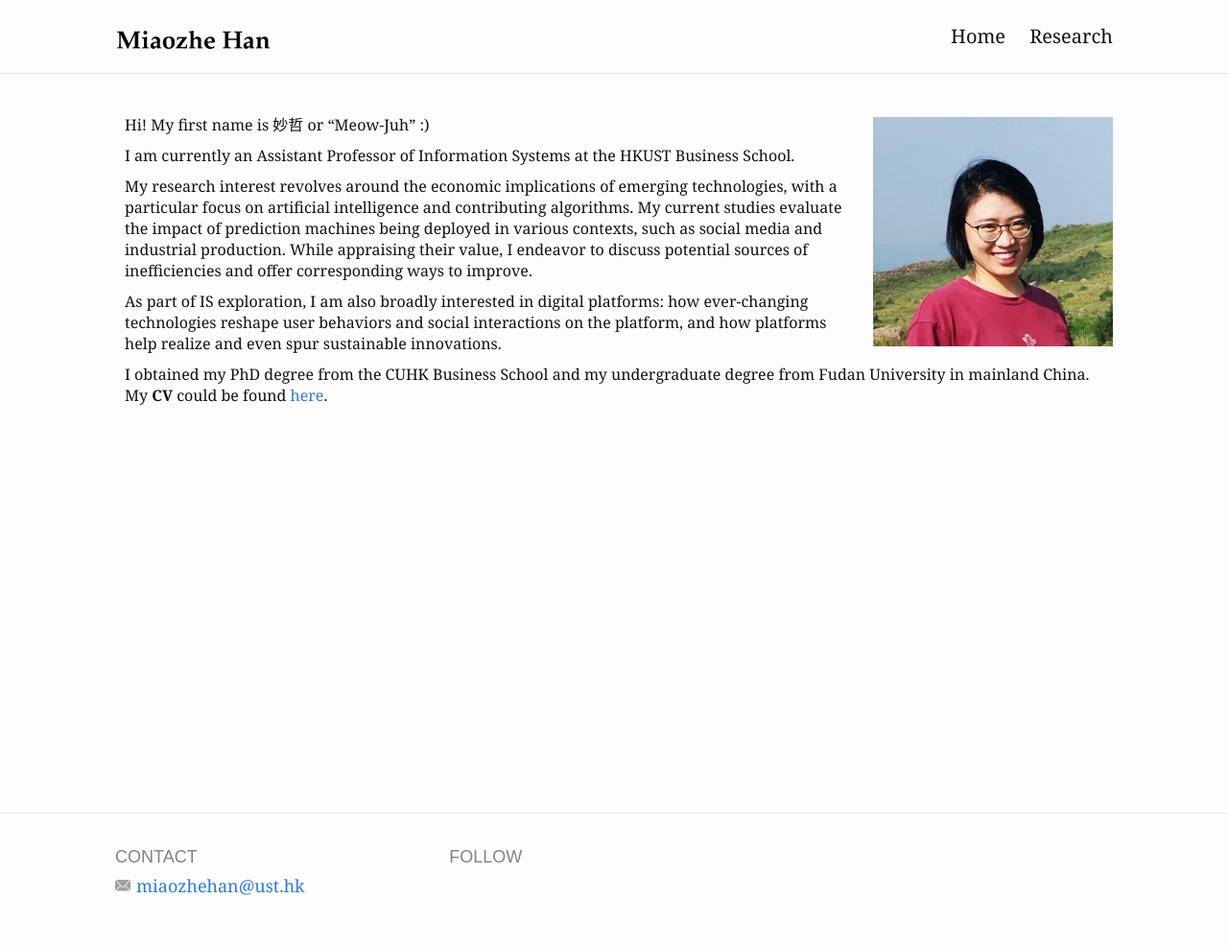
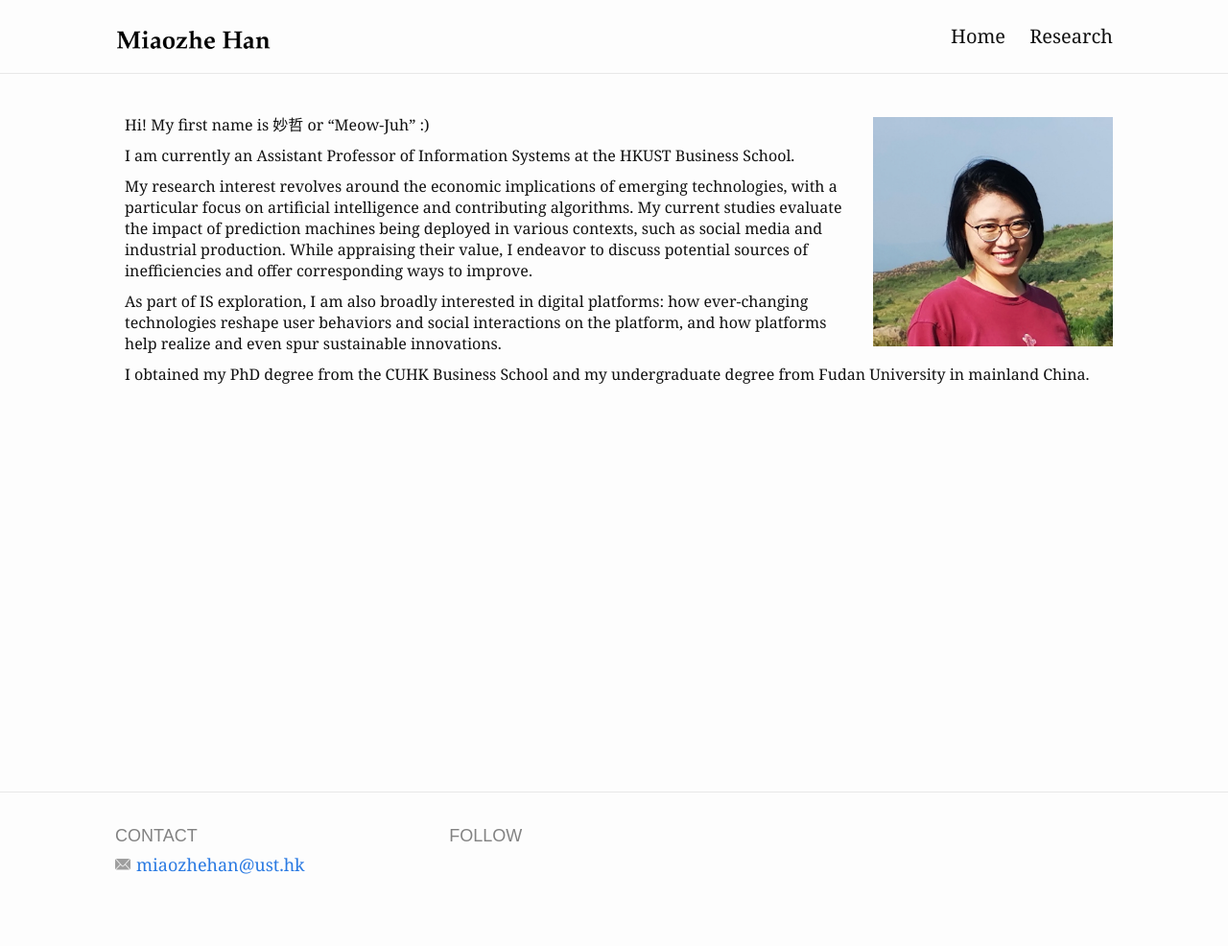
Before and after one commit to miaozhehan99/miaozhehan99.github.io, a Jekyll site: the page built from index.md, in a window 1280 px wide. Shown: the whole page at 96% size. Built offline with Jekyll 4.4.1, drawn with Linux system fonts in a browser that asks for light colours; after the commit the page ends 964 px from its top, so only the background shows below that.

Commit message:
Update index.md

```diff
--- a/index.md
+++ b/index.md
@@ -13,7 +13,7 @@ My research interest revolves around the economic implications of emerging techn
 
 As part of IS exploration, I am also broadly interested in digital platforms: how ever-changing technologies reshape user behaviors and social interactions on the platform, and how platforms help realize and even spur sustainable innovations.
 
-I obtained my PhD degree from the CUHK Business School and my undergraduate degree from Fudan University in mainland China. My **CV** could be found [here](https://miaozhehan99.github.io/assets/CV_MiaozheHAN.pdf).
+I obtained my PhD degree from the CUHK Business School and my undergraduate degree from Fudan University in mainland China.
 
 <br>
 <br>
```
